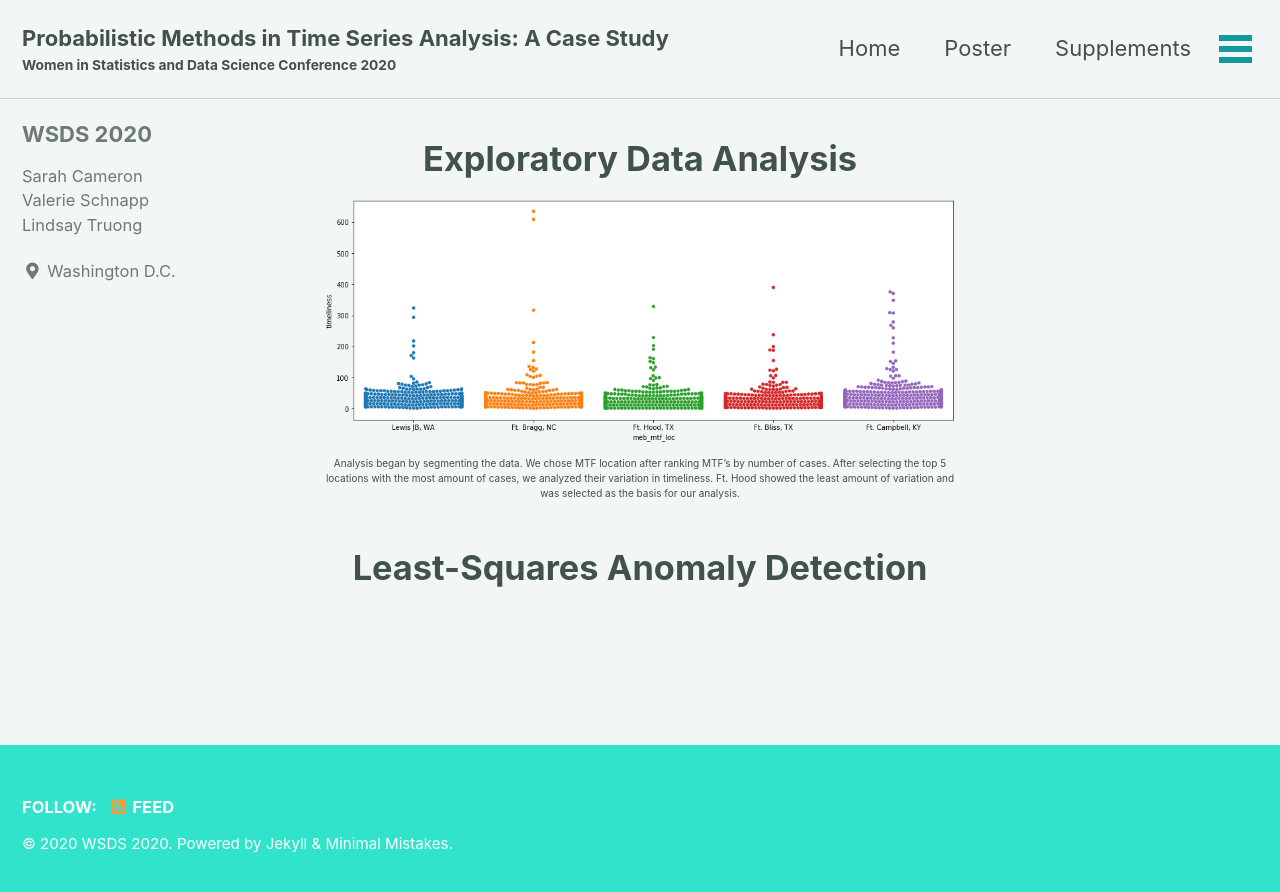
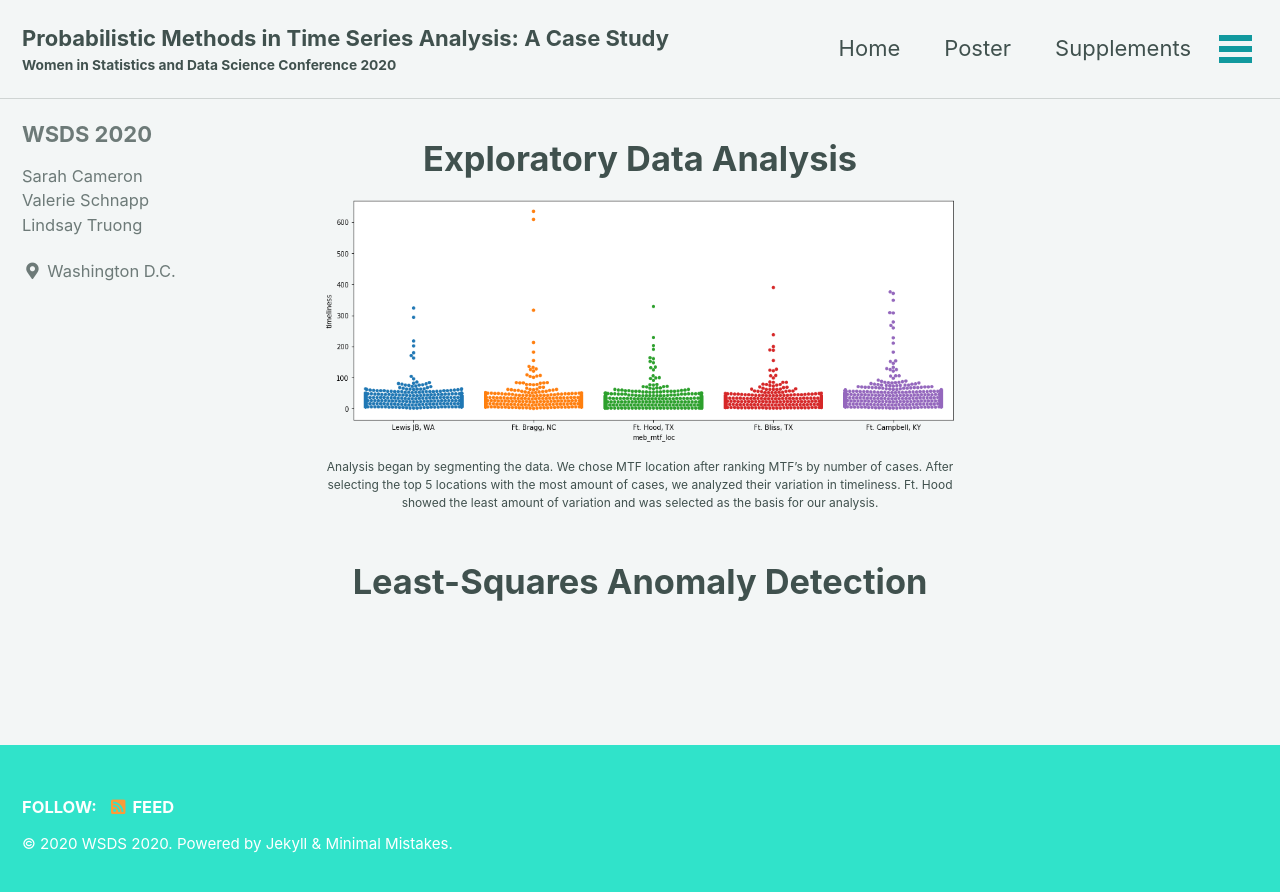
Before and after one commit to lindsaytruong/lindsaytruong.github.io, a Jekyll site: the page built from _pages/poster_supplements.html, in a window 1280 px wide. Shown: the top 892 px of the page. Built offline with Jekyll 4.4.1, drawn with Linux system fonts in a browser that asks for light colours; cached includes are drawn as plain includes.

Commit message:
font size

```diff
--- a/_pages/poster.html
+++ b/_pages/poster.html
@@ -18,4 +18,4 @@ permalink: /poster/
 <br/>
 <br/>
 <h1>Abstract</h1>
-<p style="font: size 7; text-align: center;">Modeling real-world time series data poses unique challenges. Properties such as infrequent reporting, data inconsistences, and nonlinear behavior may prove difficult when employing traditional modeling techniques. A probabilistic approach helps circumvent these issues by natively handling missing, noisy data while providing a result with measurable uncertainty. Methods were applied to analyze the performance of a defined stage within a complex, multistage queuing process. Performance is measured by the reported number of days spent in each stage, a metric defined as a timeliness. To uncover seasonal patterns and provide a forecast of timeliness, Structural Time Series was used. Detecting structural changes in timeliness behavior was accomplished using a Hidden Markov Model. Lastly, Gaussian Process Regression in conjunction with Least Squares Anomaly Detection was used to characterize the overall process and identify systemic anomalies.  Understanding the behavior of timeliness in an identified stage can help inform decision makers to streamline operations, anticipate backlog, and prevent bottlenecks in workflow.</p>
+<p style="font-size:14px; text-align: center;">Modeling real-world time series data poses unique challenges. Properties such as infrequent reporting, data inconsistences, and nonlinear behavior may prove difficult when employing traditional modeling techniques. A probabilistic approach helps circumvent these issues by natively handling missing, noisy data while providing a result with measurable uncertainty. Methods were applied to analyze the performance of a defined stage within a complex, multistage queuing process. Performance is measured by the reported number of days spent in each stage, a metric defined as a timeliness. To uncover seasonal patterns and provide a forecast of timeliness, Structural Time Series was used. Detecting structural changes in timeliness behavior was accomplished using a Hidden Markov Model. Lastly, Gaussian Process Regression in conjunction with Least Squares Anomaly Detection was used to characterize the overall process and identify systemic anomalies.  Understanding the behavior of timeliness in an identified stage can help inform decision makers to streamline operations, anticipate backlog, and prevent bottlenecks in workflow.</p>
--- a/_pages/poster_supplements.html
+++ b/_pages/poster_supplements.html
@@ -8,6 +8,6 @@ permalink: /supplements/
   </style>
 <h1>Exploratory Data Analysis</h1>
 <img src="/eda1.png" alt="hi" class="inline"/>
-<p style="font-size:10px; text-align: center;">Analysis began by segmenting the data. We chose MTF location after ranking MTF’s by number of cases. After selecting the top 5 locations with the most amount of cases, we analyzed their variation in timeliness. Ft. Hood showed the least amount of variation and was selected as the basis for our analysis.</p>
+<p style="font-size:12px; text-align: center;">Analysis began by segmenting the data. We chose MTF location after ranking MTF’s by number of cases. After selecting the top 5 locations with the most amount of cases, we analyzed their variation in timeliness. Ft. Hood showed the least amount of variation and was selected as the basis for our analysis.</p>
 <br/>
 <h1>Least-Squares Anomaly Detection</h1>
```
